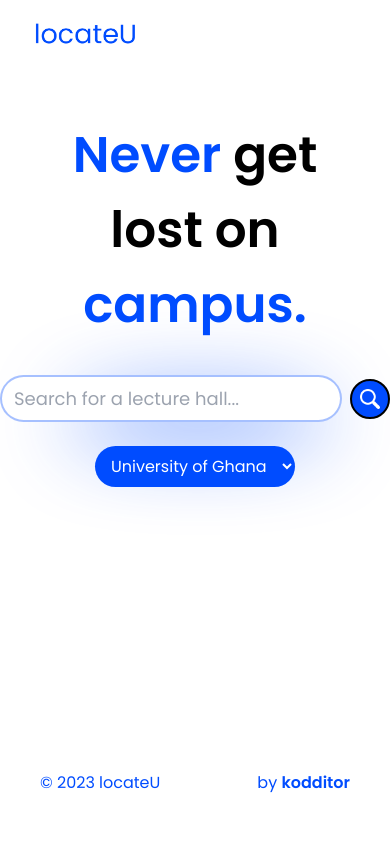
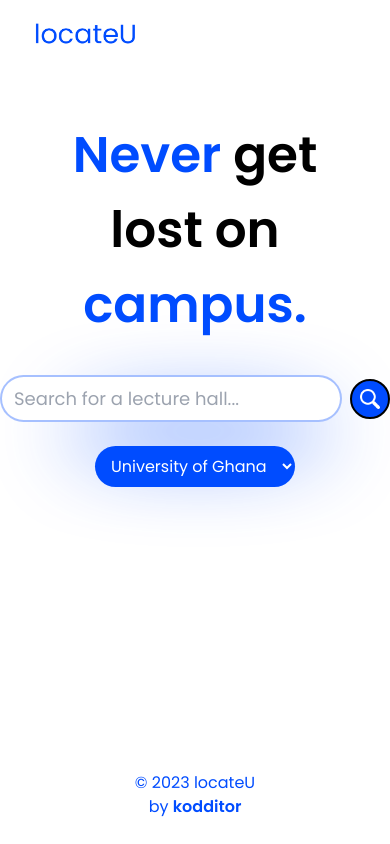
Before and after one commit to kodditor/locateU, a Next.js app: page / in a window 390 px wide. Built offline with nearby package versions, Linux system fonts and the light colour scheme.

Commit message:
Made footer flex-col on mobile

```diff
--- a/app/components/Footer.js
+++ b/app/components/Footer.js
@@ -2,7 +2,7 @@ export default function Footer()
 {
     return(
         <>
-        <div className="bg-transparent flex flex-row mx-10 justify-between items-center">
+        <div className="bg-transparent flex flex-col md:flex-row mx-10 justify-between items-center">
             <p className="text-blue">&copy; 2023 locateU</p>
             <p className="text-blue">by <span className="font-semibold">kodditor</span></p>
         </div>
```
